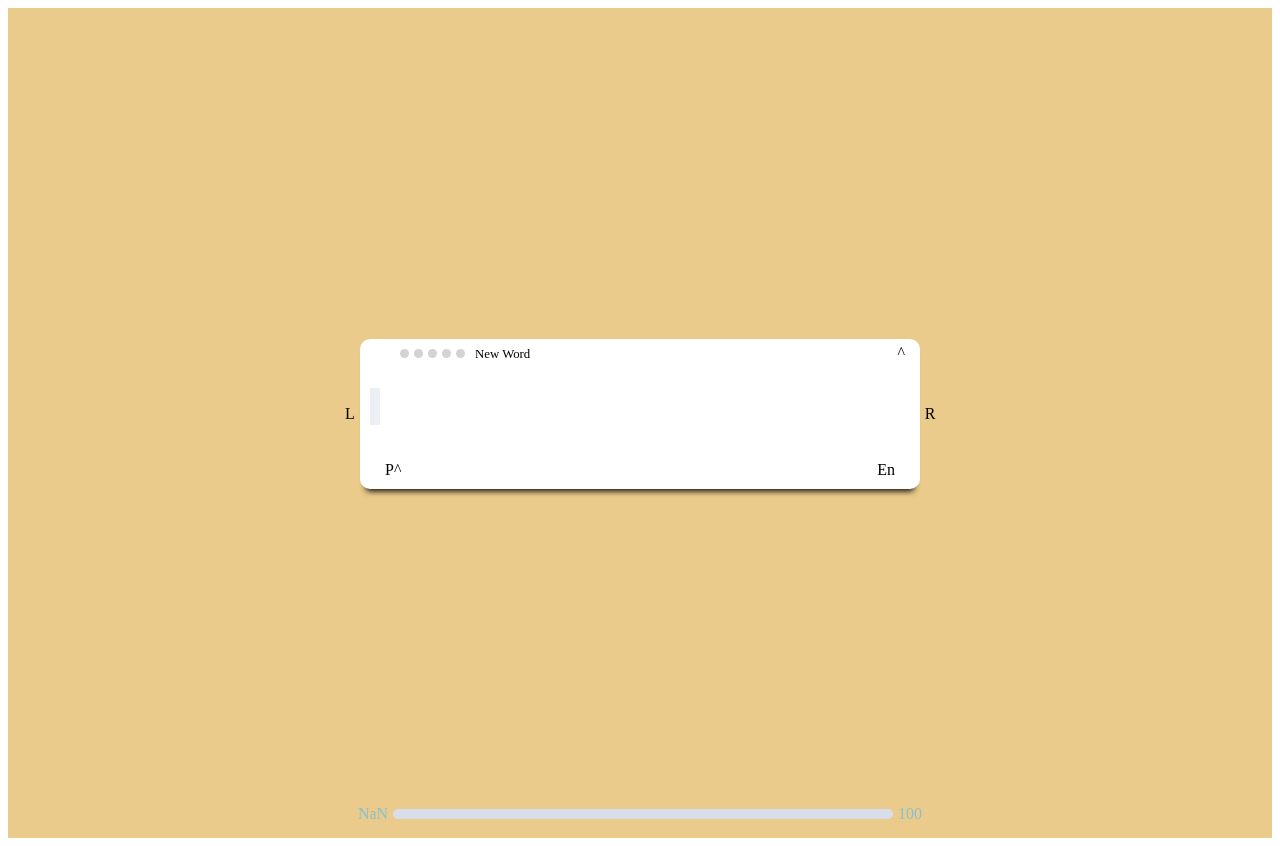
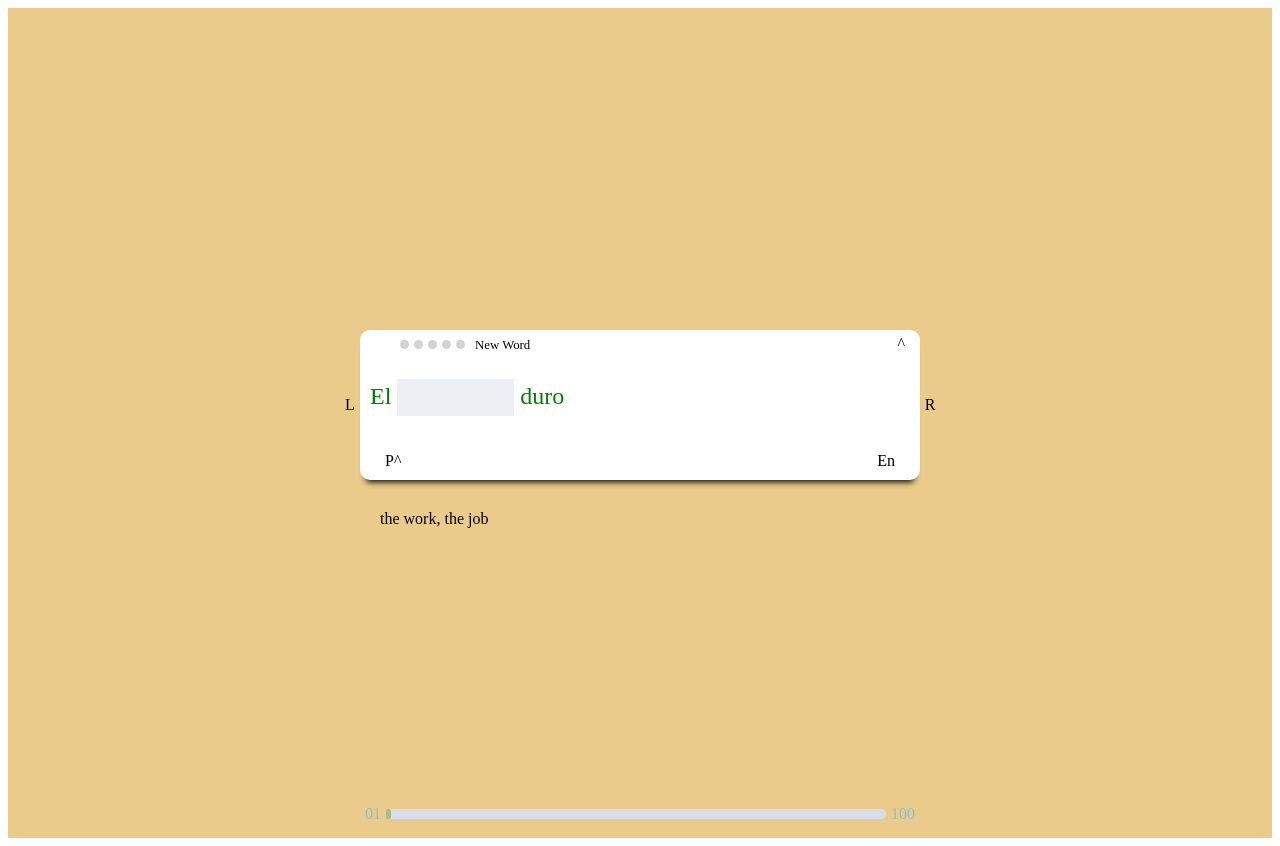
Before and after one commit to alexabush/lingvist-clone, a Next.js app: page /lingvist in a window 1280 px wide. Built offline with nearby package versions, Linux system fonts and the light colour scheme.

Commit message:
added LingvistModel to add another layer of abstraction on top of data model for frontend. Lingvist card now takes data as props from LingvistModel

```diff
--- a/src/comp/LingvistModel.js
+++ b/src/comp/LingvistModel.js
@@ -3,19 +3,19 @@ import Lingvist from './Lingvist';
 
 const data = [
   {
-    spanishWord: 'trabajo',
-    spanishPhrase: 'El * duro',
-    englishPhrase: 'The hard work',
-    englishWord: ['the work', 'the job'],
+    foreignWord: 'trabajo',
+    foreignPhrase: 'El * duro',
+    nativePhrase: 'The hard work',
+    nativeWord: ['the work', 'the job'],
     wordStrength: 1,
     wordDetails: 'masculine, singular',
     partOfSpeech: 'Noun'
   },
   {
-    spanishWord: 'vez',
-    spanishPhrase: 'Una otra *',
-    englishPhrase: 'One more time',
-    englishWord: ['once'],
+    foreignWord: 'vez',
+    foreignPhrase: 'Una otra *',
+    nativePhrase: 'One more time',
+    nativeWord: ['once'],
     wordStrength: 4,
     wordDetails: 'feminine, singular',
     partOfSpeech: 'Noun'
@@ -25,54 +25,73 @@ const data = [
 class LingvistData {
   constructor(cardData = {}, index = 0) {
     this.cardData = cardData;
-    this.index = index;
+    this._index = index;
   }
 
-  get getIndex() {
-    return this.index;
+  get index() {
+    return this._index;
   }
-  set setIndex(newIndex) {
-    this.index = newIndex;
-    return this.index;
+  set index(newIndex) {
+    // need to check if newIndex valid or other methods will break
+    this._index = newIndex;
   }
 
-  get foreignLanguageWord() {
-    return this.cardData[this.getIndex].spanishWord;
+  get foreignWord() {
+    return this.cardData[this.index].foreignWord;
   }
-  get foreignLanguagePhrase() {
-    return this.cardData[this.getIndex].spanishPhrase;
+  get foreignPhrase() {
+    return this.cardData[this.index].foreignPhrase;
   }
-  get homeLanguagePhrase() {
-    return this.cardData[this.getIndex].englishPhrase;
+  get nativePhrase() {
+    return this.cardData[this.index].nativePhrase;
   }
-  get homeLanguageWord() {
-    return this.cardData[this.getIndex].englishWord;
+  get nativeWord() {
+    return this.cardData[this.index].nativeWord;
   }
   get wordStrength() {
-    return this.cardData[this.getIndex].wordStrength;
+    return this.cardData[this.index].wordStrength;
   }
   set wordStrength(newWordStrength) {
-    this.cardData[this.getIndex].wordStrength = newWordStrength;
+    this.cardData[this.index].wordStrength = newWordStrength;
   }
   get wordDetails() {
-    return this.cardData[this.getIndex].wordDetails;
+    return this.cardData[this.index].wordDetails;
   }
   get partOfSpeech() {
-    return this.cardData[this.getIndex].partOfSpeech;
+    return this.cardData[this.index].partOfSpeech;
   }
 }
+export default class LingvistContainer extends React.Component {
+  state = {
+    model: new LingvistData(data, 0)
+  };
 
-export default function LingvistContainer() {
-  const model = new LingvistData(data, 0);
+  updateWordStrength = newWordStrength => {
+    let m = this.state.model;
+    m.cardData[m.index].wordStrength = newWordStrength;
+    this.setState({ model: m });
+  };
+  updateIndex = newIndex => {
+    let m = this.state.model;
+    m.index = newIndex;
+    this.setState({ model: m });
+  };
+
+  render() {
+    const { model } = this.state;
     return (
       <Lingvist
-      spanishWord={model.foreignLanguageWord}
-      spanishPhrase={model.foreignLanguagePhrase}
-      englishPhrase={model.homeLanguagePhrase}
-      englishWord={model.homeLanguageWord}
+        foreignWord={model.foreignWord}
+        foreignPhrase={model.foreignPhrase}
+        nativePhrase={model.nativePhrase}
+        nativeWord={model.nativeWord}
         wordStrength={model.wordStrength}
         wordDetails={model.wordDetails}
         partOfSpeech={model.partOfSpeech}
+        currentIndex={model.index}
+        updateWordStrength={this.updateWordStrength}
+        updateIndex={this.updateIndex}
       />
     );
   }
+}
```
Also changed, not shown: 1 other file (tests, documents, lock files or other folders). Lines whose indentation alone changed are shown as unchanged.
